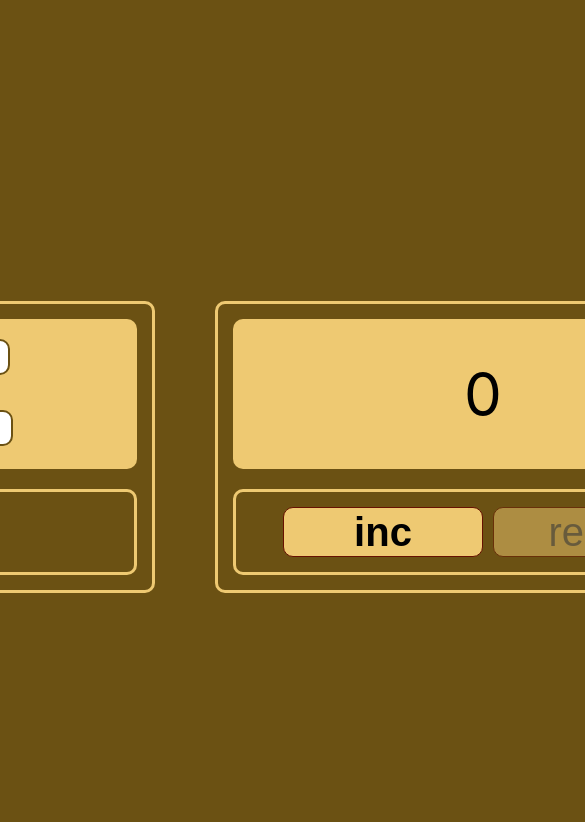
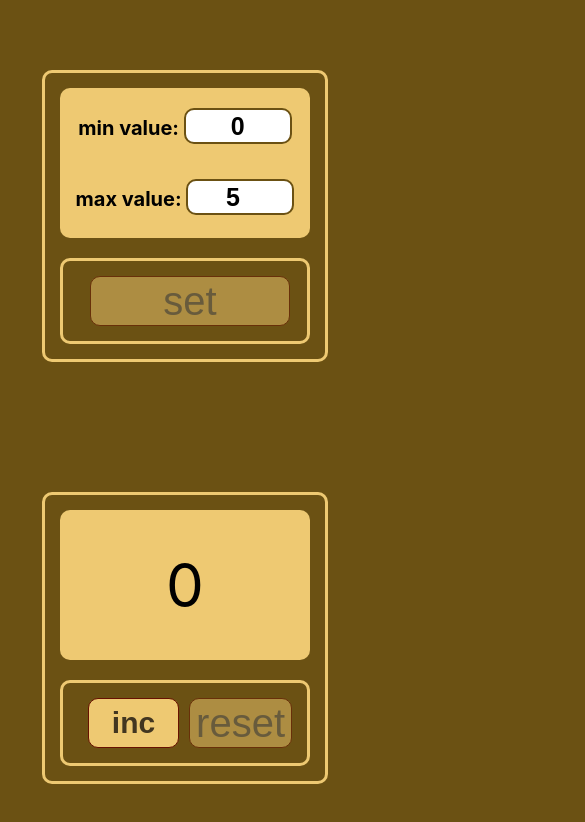
Before and after one commit to maria-batskalevich/counter, a React (Create React App) app: page / in a window 390 px wide. Shown: the top 822 px of the page, 585 px wide, since content can reach past the window. Built offline with nearby package versions, Linux system fonts and the light colour scheme.

Commit message:
add @media screen, change app.module.scss

```diff
--- a/package.json
+++ b/package.json
@@ -6,6 +6,7 @@
     "@testing-library/jest-dom": "^5.11.4",
     "@testing-library/react": "^11.1.0",
     "@testing-library/user-event": "^12.1.10",
+    "@types/css-modules": "^1.0.2",
     "@types/jest": "^26.0.15",
     "@types/node": "^12.0.0",
     "@types/react": "^17.0.0",
@@ -13,12 +14,14 @@
     "@types/react-redux": "^7.1.24",
     "@types/redux": "^3.6.0",
     "@types/redux-thunk": "^2.1.0",
+    "css-loader": "^6.7.1",
     "react": "^17.0.2",
     "react-dom": "^17.0.2",
     "react-redux": "^8.0.2",
     "react-scripts": "4.0.3",
     "redux": "^4.2.0",
     "redux-thunk": "^2.4.1",
+    "sass": "^1.54.4",
     "typescript": "^4.1.2",
     "web-vitals": "^1.0.1"
   },
--- a/src/App.css
+++ /dev/null
@@ -1,150 +0,0 @@
-body {
-    background-color: #6B5113;
-}
-
-.app {
-    margin-top: 50px;
-    border-radius: 10px;
-    padding: 20px;
-}
-
-.appWrapper {
-    display: flex;
-    flex-direction: row;
-    justify-content: center;
-    height: 100vh;
-    align-items: center;
-
-}
-
-.tableWrapper {
-    border: #EEC972 3px solid;
-    border-radius: 10px;
-    padding: 15px;
-    width: 500px;
-    margin-right: 20px;
-}
-
-.counter {
-    display: flex;
-    justify-content: center;
-    width: 500px;
-    text-align: center;
-    background-color: #EEC972;
-    border-radius: 10px;
-    height: 150px;
-    line-height: 150px;
-    margin-bottom: 20px;
-    font-size: 60px;
-
-}
-
-.buttons {
-    display: flex;
-    justify-content: center;
-    border: #EEC972 3px solid;
-    border-radius: 10px;
-    padding: 15px;
-}
-
-
-.button {
-    width: 200px;
-    height: 50px;
-    border: 1px solid #671101;
-    border-radius: 10px;
-    margin-left: 10px;
-    background-color: #EEC972;
-    font-size: 40px;
-    ccolor: #423620;
-    font-weight: bold;
-}
-
-.button-disabled {
-    opacity: 0.5;
-    width: 200px;
-    height: 50px;
-    border: 1px solid #671101;
-    border-radius: 10px;
-    margin-left: 10px;
-    background-color: #EEC972;
-    font-size: 40px;
-    color: #666666;
-}
-
-.input {
-    background-color: #EEC972;
-    text-align: center;
-    border-radius: 10px;
-    margin-bottom: 20px;
-    height: 150px;
-}
-
-input {
-    height: 30px;
-    margin-top: 20px;
-    margin-bottom: 15px;
-    font-weight: bold;
-    text-align: center;
-    font-size: 25px;
-    width: 100px;
-    border-radius: 10px;
-    border: #6B5113 2px solid;
-
-}
-
-.inputText {
-    font-size: 26px;
-    font-weight: bold;
-}
-
-.table {
-    width: 300px;
-    height: 150px;
-    border: 5px solid dimgray;
-    border-radius: 10px;
-    margin: 20px auto 20px auto;
-    background-color: darkcyan;
-    font-size: 100px;
-}
-
-.table-max {
-    width: 300px;
-    height: 150px;
-    border: 5px solid dimgray;
-    border-radius: 10px;
-    margin: 20px auto 20px auto;
-    background-color: darkcyan;
-    font-size: 100px;
-    color: #8b3d4b;
-}
-
-.table-disabled {
-    width: 300px;
-    height: 150px;
-    border: 5px solid dimgray;
-    border-radius: 10px;
-    margin: 20px auto 20px auto;
-    background-color: darkcyan;
-}
-
-.text-disabled {
-    font-weight: bold;
-    font-size: 20px;
-}
-
-.text-error {
-    font-weight: bold;
-    font-size: 30px;
-    color: #8b3d4b;
-}
-
-.input-error {
-    width: 100px;
-    height: 30px;
-    border: 2px solid dimgray;
-    background-color: #8b3d4b;
-    border-radius: 5px;
-    margin-left: 10px;
-    text-align: center;
-}
--- /dev/null
+++ b/src/App.module.scss
@@ -0,0 +1,165 @@
+body {
+  background-color: #6B5113;
+}
+
+.app {
+  margin-top: 10px;
+  border-radius: 10px;
+  padding: 20px;
+}
+
+.appWrapper {
+  display: flex;
+  flex-wrap: wrap;
+  flex-direction: row;
+  justify-content: center;
+  height: 100vh;
+  align-items: center;
+}
+
+.tableWrapper {
+  border: #EEC972 3px solid;
+  border-radius: 10px;
+  padding: 15px;
+  width: 500px;
+  margin-right: 20px;
+}
+
+.counter {
+  display: flex;
+  justify-content: center;
+  text-align: center;
+  background-color: #EEC972;
+  border-radius: 10px;
+  height: 150px;
+  line-height: 150px;
+  margin-bottom: 20px;
+  font-size: 60px;
+}
+
+.buttons {
+  display: flex;
+  justify-content: center;
+  border: #EEC972 3px solid;
+  border-radius: 10px;
+  padding: 15px;
+}
+
+
+.button {
+  width: 200px;
+  height: 50px;
+  border: 1px solid #671101;
+  border-radius: 10px;
+  margin-left: 10px;
+  background-color: #EEC972;
+  font-size: 40px;
+  color: #423620;
+  font-weight: bold;
+}
+
+.buttonDisabled {
+  opacity: 0.5;
+  width: 200px;
+  height: 50px;
+  border: 1px solid #671101;
+  border-radius: 10px;
+  margin-left: 10px;
+  background-color: #EEC972;
+  font-size: 40px;
+  color: #666666;
+}
+
+.input {
+  background-color: #EEC972;
+  text-align: center;
+  border-radius: 10px;
+  margin-bottom: 20px;
+  height: 150px;
+}
+
+input {
+  height: 30px;
+  margin-top: 20px;
+  margin-bottom: 15px;
+  font-weight: bold;
+  text-align: center;
+  font-size: 25px;
+  width: 100px;
+  border-radius: 10px;
+  border: #6B5113 2px solid;
+
+}
+
+.inputText {
+  font-size: 26px;
+  font-weight: bold;
+}
+
+.table {
+  width: 300px;
+  height: 150px;
+  border: 5px solid dimgray;
+  border-radius: 10px;
+  margin: 20px auto 20px auto;
+  background-color: darkcyan;
+  font-size: 100px;
+}
+
+.tableMax {
+  width: 300px;
+  height: 150px;
+  border: 5px solid dimgray;
+  border-radius: 10px;
+  margin: 20px auto 20px auto;
+  background-color: darkcyan;
+  font-size: 100px;
+  color: #8b3d4b;
+}
+
+.tableDisabled {
+  width: 300px;
+  height: 150px;
+  border: 5px solid dimgray;
+  border-radius: 10px;
+  margin: 20px auto 20px auto;
+  background-color: darkcyan;
+}
+
+.textDisabled {
+  font-weight: bold;
+  font-size: 20px;
+}
+
+.textError {
+  font-weight: bold;
+  font-size: 30px;
+  color: #8b3d4b;
+}
+
+.inputError {
+  width: 100px;
+  height: 30px;
+  border: 2px solid dimgray;
+  background-color: #8b3d4b;
+  border-radius: 5px;
+  margin-left: 10px;
+  text-align: center;
+}
+
+@media screen and (max-width: 600px) {
+  .tableWrapper {
+    width: 400px;
+  }
+}
+@media screen and (max-width: 500px) {
+  .tableWrapper {
+    width: 250px;
+  }
+  .inputText{
+    font-size: 20px;
+  }
+  .button{
+    font-size: 30px;
+  }
+}
--- a/src/App.tsx
+++ b/src/App.tsx
@@ -1,5 +1,5 @@
 import React from "react";
-import "./App.css";
+import s from "./App.module.scss";
 import {CounterSettings} from "./CounterSettings";
 import {CounterTable} from "./CounterTable";
 import {useDispatch, useSelector} from "react-redux";
@@ -51,7 +51,7 @@ export const App = () => {
     };
 
     return (
-        <div className={'appWrapper'}>
+        <div className={s.appWrapper}>
             <CounterSettings
                 maxValue={maxValue}
                 minValue={minValue}
--- a/src/Button.tsx
+++ b/src/Button.tsx
@@ -1,5 +1,5 @@
 import React from "react";
-
+import s from './App.module.scss'
 
 type ButtonPropsType = {
     buttonValue: string;
@@ -12,7 +12,7 @@ export function Button(props: ButtonPropsType) {
         <button
             disabled={props.buttonDisabled}
             onClick={props.onClickHandler}
-            className={props.buttonDisabled ? "button-disabled" : "button"}
+            className={props.buttonDisabled ? s.buttonDisabled : s.button}
         >
             {props.buttonValue}
         </button>
--- a/src/CounterSettings.tsx
+++ b/src/CounterSettings.tsx
@@ -1,5 +1,6 @@
 import React, {ChangeEvent} from "react";
 import {Button} from "./Button";
+import s from './App.module.scss'
 
 
 type CounterSettingsPropsType = {
@@ -24,30 +25,30 @@ export function CounterSettings(props: CounterSettingsPropsType) {
     };
 
     return (
-        <div className={"app"}>
-            <div className={'tableWrapper'}>
-                <div className={'input'}>
+        <div className={s.app}>
+            <div className={s.tableWrapper}>
+                <div className={s.input}>
 
                     <div>
-                        <span className={"inputText"}>min value: </span>
+                        <span className={s.inputText}>min value: </span>
                         <input
-                            className={props.isError ? "input-error" : "input-line"}
-                            type={"number"}
+                            className={props.isError ? s.inputError : s.inputLine}
+                            type={s.number}
                             onChange={updateMinValueHandler}
                             value={props.minValue}
                         />
                     </div>
                     <div>
-                        <span className={"inputText"}>max value: </span>
+                        <span className={s.inputText}>max value: </span>
                         <input
-                            className={props.isError ? "input-error" : "input-line"}
+                            className={props.isError ? s.inputError : s.inputLine}
                             type={"number"}
                             onChange={updateMaxValueHandler}
                             value={props.maxValue}
                         />
                     </div>
                 </div>
-                <div className={'buttons'}>
+                <div className={s.buttons}>
                     {props.isCounting ? (
                         <Button
                             buttonValue={"set"}
--- a/src/CounterTable.tsx
+++ b/src/CounterTable.tsx
@@ -1,5 +1,6 @@
 import React from "react";
 import {Button} from "./Button";
+import s from './App.module.scss'
 
 
 type CounterTableauPropsType = {
@@ -14,12 +15,12 @@ type CounterTableauPropsType = {
 
 export function CounterTable(props: CounterTableauPropsType) {
     return (
-        <div className={"app"}>
-            <div className={'tableWrapper tableClassName'}>
+        <div className={s.app}>
+            <div className={s.tableWrapper}>
                 {props.isCounting ? (
                     <>
-                        <div className={'counter'}>{props.value}</div>
-                        <div className={'buttons'}>
+                        <div className={s.counter}>{props.value}</div>
+                        <div className={s.buttons}>
                             <Button
                                 buttonValue={"inc"}
                                 onClickHandler={props.incValue}
@@ -36,14 +37,14 @@ export function CounterTable(props: CounterTableauPropsType) {
                     </>
                 ) : (
                     <>
-                        <div className={'counter'}>
-            <span className={props.isError ? "text-error" : "text-disabled"}>
+                        <div className={s.counter}>
+            <span className={props.isError ? s.textError : s.textDisabled}>
               {props.isError
                   ? "Incorrect value!"
                   : `Enter values and press "set"`}
             </span>
                         </div>
-                        <div className={'buttons'}>
+                        <div className={s.buttons}>
 
                             <Button
                                 buttonValue={"inc"}
```
Also changed, not shown: 1 other file (tests, documents, lock files or other folders).
